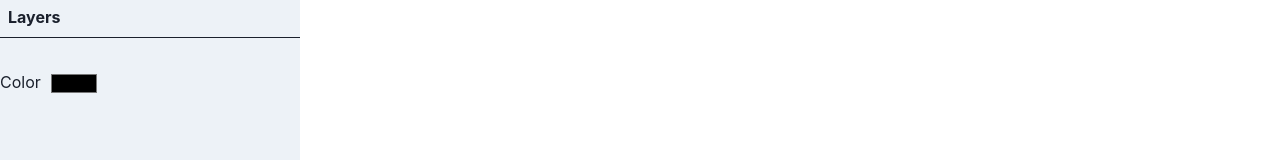
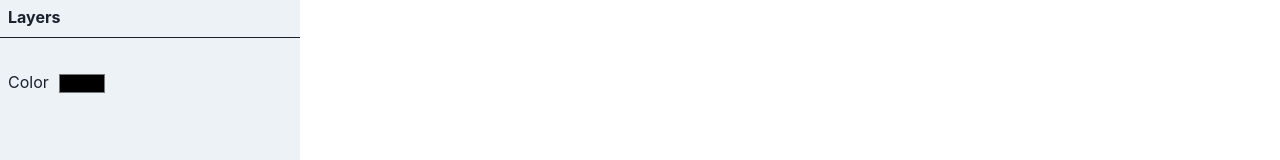
Before and after one commit to Fernando-J-Garcia/Sponge, a Next.js app: page / in a window 1280 px wide. Shown: the part 177-337 px from the top of the page. Built offline with nearby package versions, Linux system fonts and the light colour scheme.

Commit message:
fixed styling issues

```diff
--- a/components/Toolbar.tsx
+++ b/components/Toolbar.tsx
@@ -94,7 +94,7 @@ export default function Toolbar() {
         ))}
       </List>
       {/*Color Picker*/}
-      <Box display={"flex"} flexDir="row" gap={"2"}>
+      <Box display={"flex"} flexDir="row" gap={"2"} px={2}>
         <label>Color</label>
         <input
           type={"color"}
```
